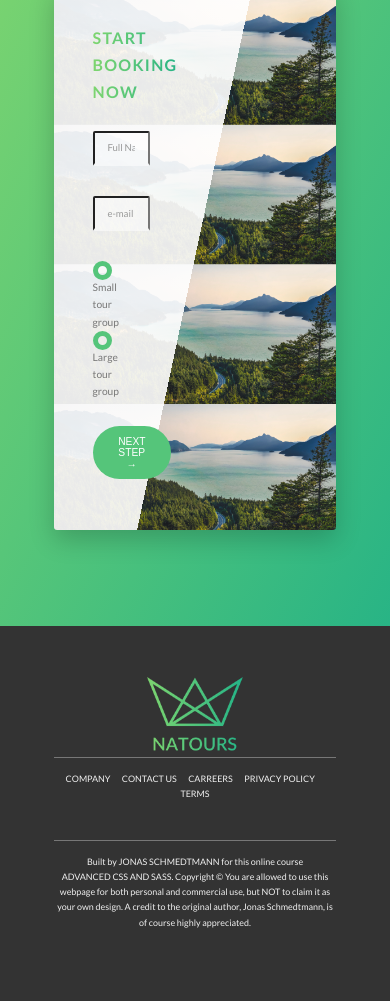
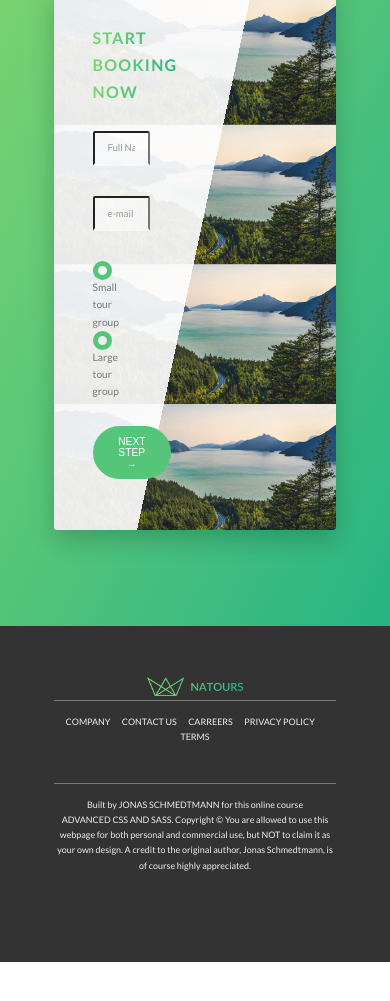
Before and after one commit to lamorin/ccs3-course-natours, a website: page index.html in a window 390 px wide. Shown: the part 4044-5045 px from the top of the page. After the commit the page ends 5006 px from the top, so only its background shows below. Drawn offline with Linux system fonts and the light colour scheme.

Commit message:
Responsive images

```diff
--- a/index.html
+++ b/index.html
@@ -307,7 +307,15 @@
 
     <footer class="footer">
         <div class="footer__logo-box">
-            <img src="img/logo-green-2x.png" alt="Full logo" class="footer__logo">
+
+            <picture class="footer__logo">
+                <source srcset="img/logo-green-small-1x.png 1x, img/logo-green-small-2x.png 2x"
+                    media="(max-width: 37.5em">
+                <img srcset="img/logo-green-1x.png 1x,img/logo-green-2x.png 2x" alt="Full logo" class="footer__logo">
+            </picture>
+
+
+
         </div>
         <div class="row">
             <div class="col-1-of-2">
```
